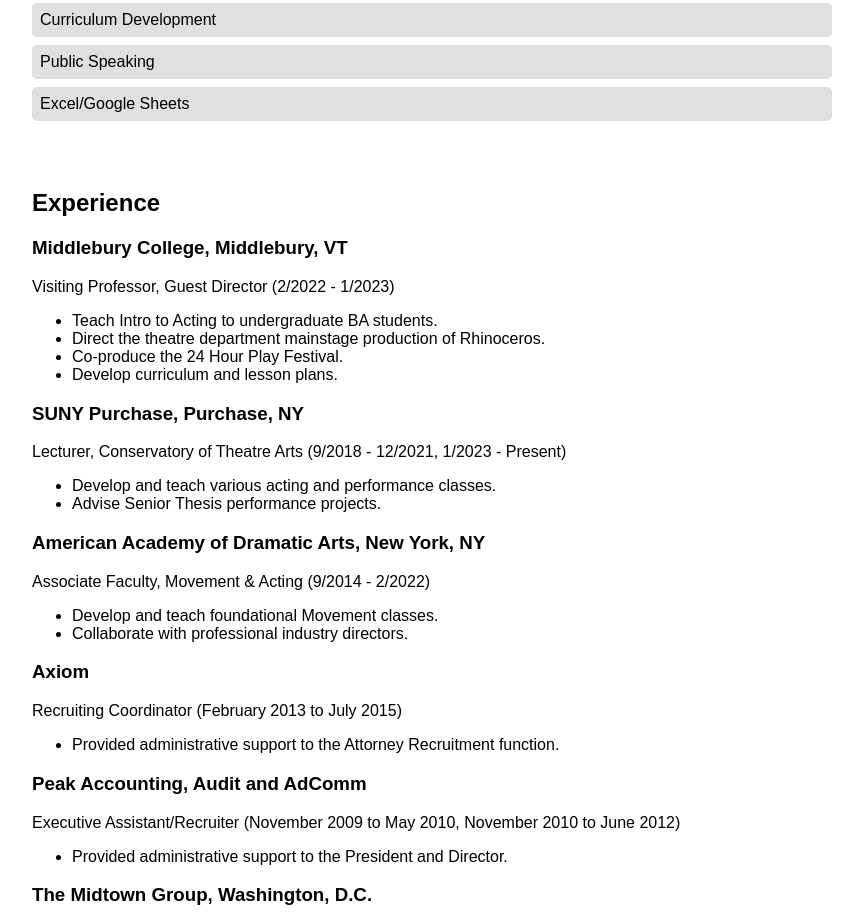
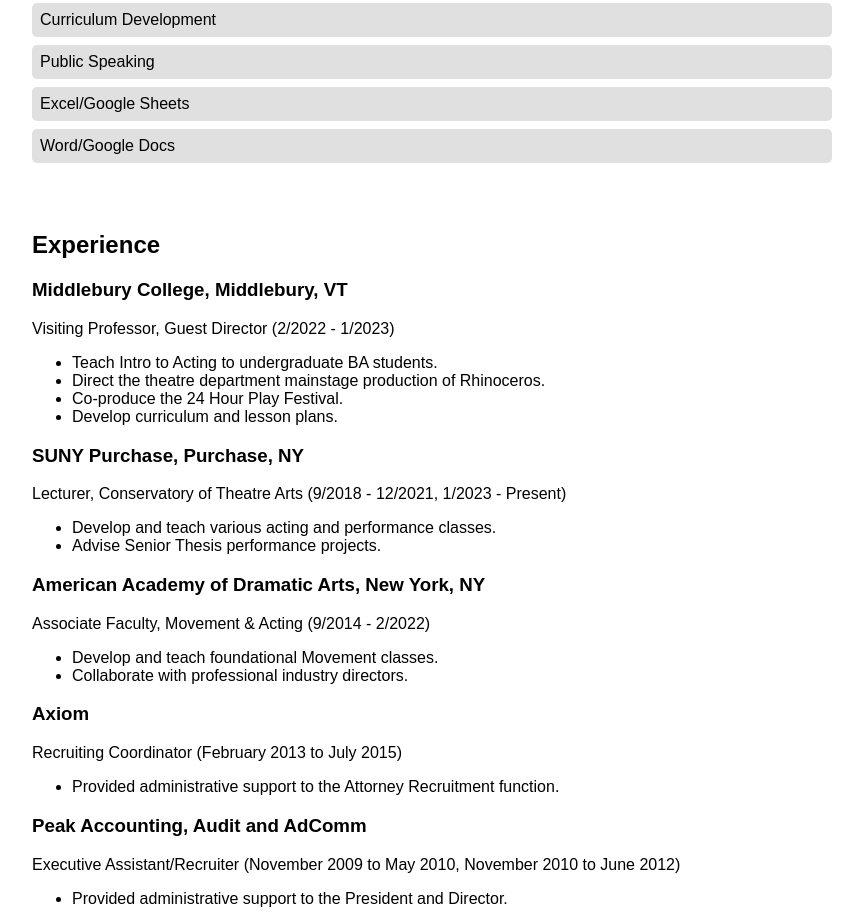
Before and after one commit to YT-MrHuman/my-portfolio, a plain HTML site: page Index.html in a window 1280 px wide. Shown: the part 798-1720 px from the top of the page, without its empty margins (208-1071 px from the left). Drawn offline with Linux system fonts and the light colour scheme.

```diff
--- a/Index.html
+++ b/Index.html
@@ -115,6 +115,8 @@
                         <li>Curriculum Development</li>
                         <li>Public Speaking</li>
                         <li>Excel/Google Sheets</li>
+                        <li>Word/Google Docs</li>
+
 
                     </ul>
                 </section>
```
